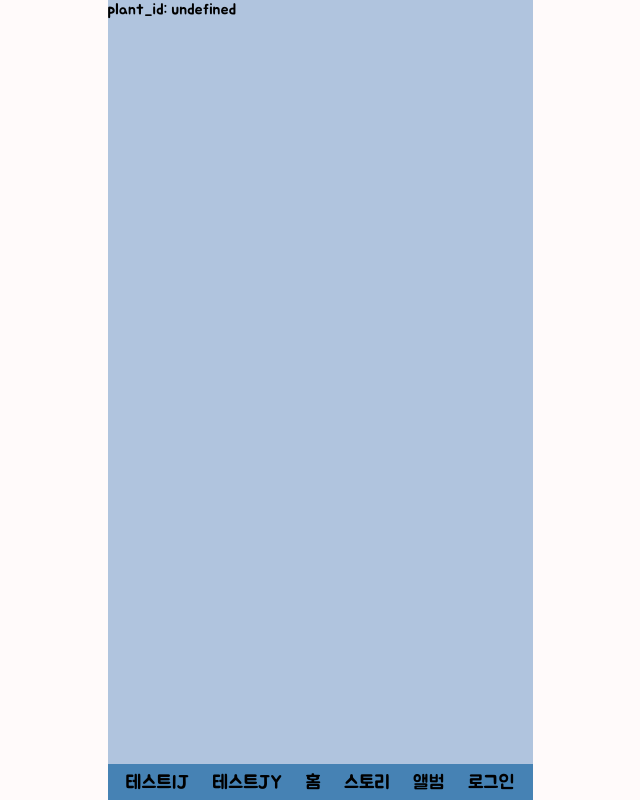
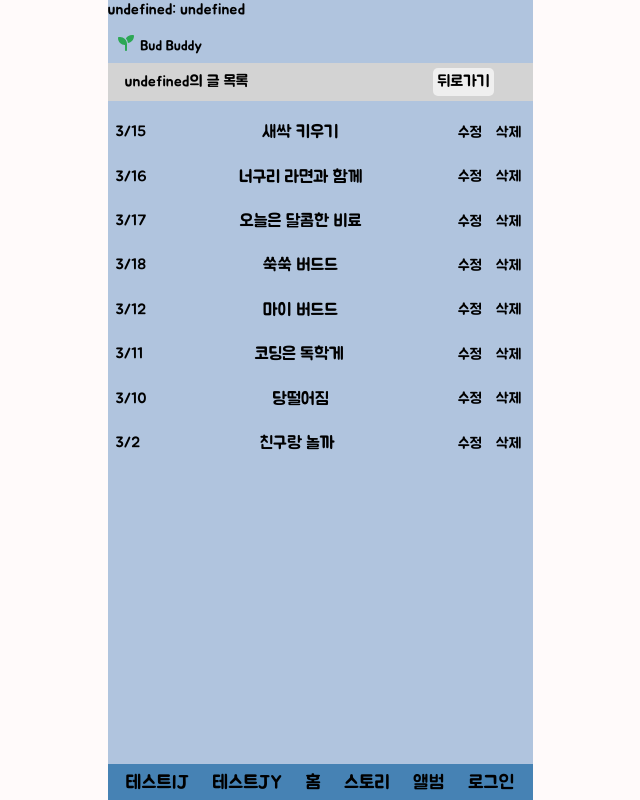
Before and after one commit to codestates/budbuddy, a React (Create React App) app in the folder client/: page /write/list in a window 1280 px wide. Shown: the whole page, without its empty margins (320-960 px from the left). Built offline with nearby package versions, Linux system fonts and the light colour scheme.

Commit message:
Feat : 일지 목록 보기 1차

```diff
--- a/client/src/components/TabBtnOne.js
+++ b/client/src/components/TabBtnOne.js
@@ -16,7 +16,6 @@ export const Layout = styled.div`
 
   .leftcap,
   .rightcap {
-    width: 24%;
     font-size: 1rem;
     padding: 1%;
     margin: 5px;
@@ -25,8 +24,9 @@ export const Layout = styled.div`
   }
 
   .leftcap {
+    /* width: 28%; */
     float: left;
-    margin-left: 0vw;
+    margin-left: 1vw;
     background-color: rgba(0, 0, 0, 0);
   }
   .rightcap {
--- a/client/src/components/diary/Bud.js
+++ b/client/src/components/diary/Bud.js
@@ -85,18 +85,18 @@ export const Layout = styled.div`
 
 const Bud = ({ className, src, budName, date, plant_id }) => {
   const navigateSearch = useNavigateSearch();
-  const goToWriteByName = () => navigateSearch("/write", { name: `${encodeURI(budName)}`, plant_id: `${plant_id}` });
-  const goToWriteListByPlantId = () => navigateSearch("/write/list", { plant_id: `${plant_id}` });
+  const goToWrite = () => navigateSearch("/write", { name: `${encodeURI(budName)}`, plant_id: `${plant_id}` });
+  const goToWriteList = () => navigateSearch("/write/list", { name: `${encodeURI(budName)}`, plant_id: `${plant_id}` });
 
   return (
     <Layout className={className}>
       <div className="shell">
         <div className="hide">
-          <div className="text" onClick={goToWriteByName}>
+          <div className="text" onClick={goToWrite}>
             일지쓰기
           </div>
           <div className="text">앨범</div>
-          <div className="text" onClick={goToWriteListByPlantId}>
+          <div className="text" onClick={goToWriteList}>
             일지목록
           </div>
         </div>
--- /dev/null
+++ b/client/src/components/write/list/DiaryList.js
@@ -0,0 +1,90 @@
+import React from "react";
+import styled from "styled-components";
+
+const Layout = styled.div`
+  display: flex;
+  flex-direction: column;
+
+  .wrap {
+    display: flex;
+    justify-content: space-between;
+    align-items: center;
+    font-size: ${(props) => props.theme.fontWritePageMid};
+    margin-top: 1.2rem;
+  }
+  .date-wrap {
+    margin-left: 0.5rem;
+    font-size: ${(props) => props.theme.fontWritePageSmall};
+  }
+  .btn-wrap {
+    margin-right: 0.5rem;
+
+    > button {
+      font-size: ${(props) => props.theme.fontWritePageSmall};
+      border: none;
+      border-radius: ${(props) => props.theme.borderRadius};
+      padding: 0.1rem 0.2rem;
+      background-color: rgba(1, 1, 1, 0);
+      transition: all 0.2s ease;
+    }
+  }
+
+  .modify:hover {
+    background-color: ${(props) => props.theme.hoverColor};
+    color: #fff;
+  }
+  .delete {
+    margin-left: 0.5rem;
+  }
+  .delete:hover {
+    color: #fff;
+    background-color: ${(props) => props.theme.hoverCancleColor};
+  }
+
+  .title {
+    transition: color 0.2s ease;
+    padding: 0.1rem 0.6rem;
+  }
+  .title:hover {
+    color: ${(props) => props.theme.hoverColor};
+  }
+`;
+
+const DiaryList = ({ diaryList }) => {
+  //
+  const callModify = () => {
+    console.log("글 수정 요청 작성란");
+  };
+  const callDelete = () => {
+    console.log("글 삭제 요청 작성란");
+  };
+  const callRead = () => {
+    console.log("글 읽기 요청 작성란");
+  };
+
+  return (
+    <Layout>
+      {diaryList.map((v, i) => {
+        return (
+          <div key={i} className="wrap">
+            <div className="date-wrap">
+              <div>{v.date}</div>
+            </div>
+            <div className="title" onClick={callRead}>
+              <div>{v.title}</div>
+            </div>
+            <div className="btn-wrap">
+              <button className="modify" onClick={callModify}>
+                수정
+              </button>
+              <button className="delete" onClick={callDelete}>
+                삭제
+              </button>
+            </div>
+          </div>
+        );
+      })}
+    </Layout>
+  );
+};
+export default DiaryList;
--- a/client/src/pages/Daily.js
+++ b/client/src/pages/Daily.js
@@ -99,7 +99,7 @@ const Daily = ({ login }) => {
       }}>
       {makeModal(modalCode)}
       <Logo className="logo" />
-      <TabBtnOne className="TabBtnOne" tabName="내식물" btnName="내 식물 추가" fn={openDialog} />
+      <TabBtnOne className="TabBtnOne" tabName="내 식물" btnName="내 식물 추가" fn={openDialog} />
       <BudLayout>
         {plants.length === 0 ? (
           <div className="notice-pos">
--- a/client/src/pages/DairyList.js
+++ b/client/src/pages/DairyList.js
@@ -1,17 +1,39 @@
 import React from "react";
 import styled from "styled-components";
 import { useLocation } from "react-router-dom";
+import TabBtnOne from "../components/TabBtnOne";
+import Logo from "../components/Logo";
+import DiaryList from "../components/write/list/DiaryList";
+import { useNavigate } from "react-router-dom";
+import { dummyList } from "../utils/dummy";
 const qs = require("query-string");
 
-export const Layout = styled.div``;
+const Layout = styled.div`
+  .logo {
+    margin-top: 1rem;
+    margin-bottom: 0.5rem;
+  }
+`;
 
 const DairyList = () => {
+  const navigate = useNavigate();
   const { search } = useLocation();
   const parsed = qs.parse(search);
+  const name = decodeURI(parsed.name);
   const plant_id = decodeURI(parsed.plant_id);
   return (
     <Layout>
-      <div>{`plant_id: ${plant_id}`}</div>
+      <div>{`${name}: ${plant_id}`}</div>
+      <Logo className="logo" />
+      <TabBtnOne
+        className="tab"
+        tabName={`${name}의 글 목록`}
+        btnName={"뒤로가기"}
+        fn={() => {
+          navigate(-1);
+        }}
+      />
+      <DiaryList diaryList={dummyList} />
     </Layout>
   );
 };
--- a/client/src/utils/dummy.js
+++ b/client/src/utils/dummy.js
@@ -146,3 +146,14 @@ export const writingValues = [
     writingTitle: "인재가 쏘아올린 작은 공",
   },
 ];
+
+export const dummyList = [
+  { date: "3/15", title: "새싹 키우기" },
+  { date: "3/16", title: "너구리 라면과 함께" },
+  { date: "3/17", title: "오늘은 달콤한 비료" },
+  { date: "3/18", title: "쑥쑥 버드드" },
+  { date: "3/12", title: "마이 버드드" },
+  { date: "3/11", title: "코딩은 독학게" },
+  { date: "3/10", title: "당떨어짐" },
+  { date: "3/2", title: "친구랑 놀까" },
+];
```
